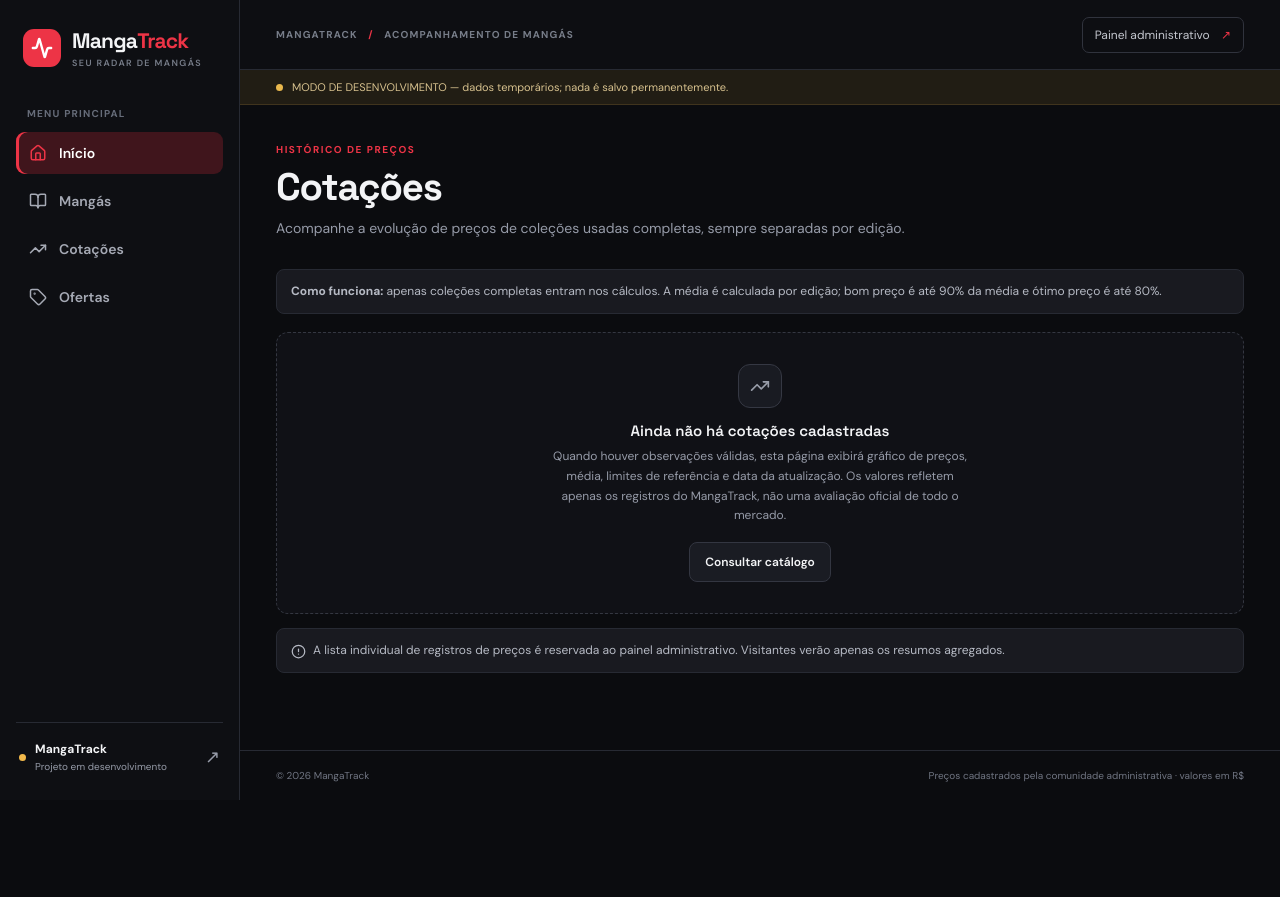
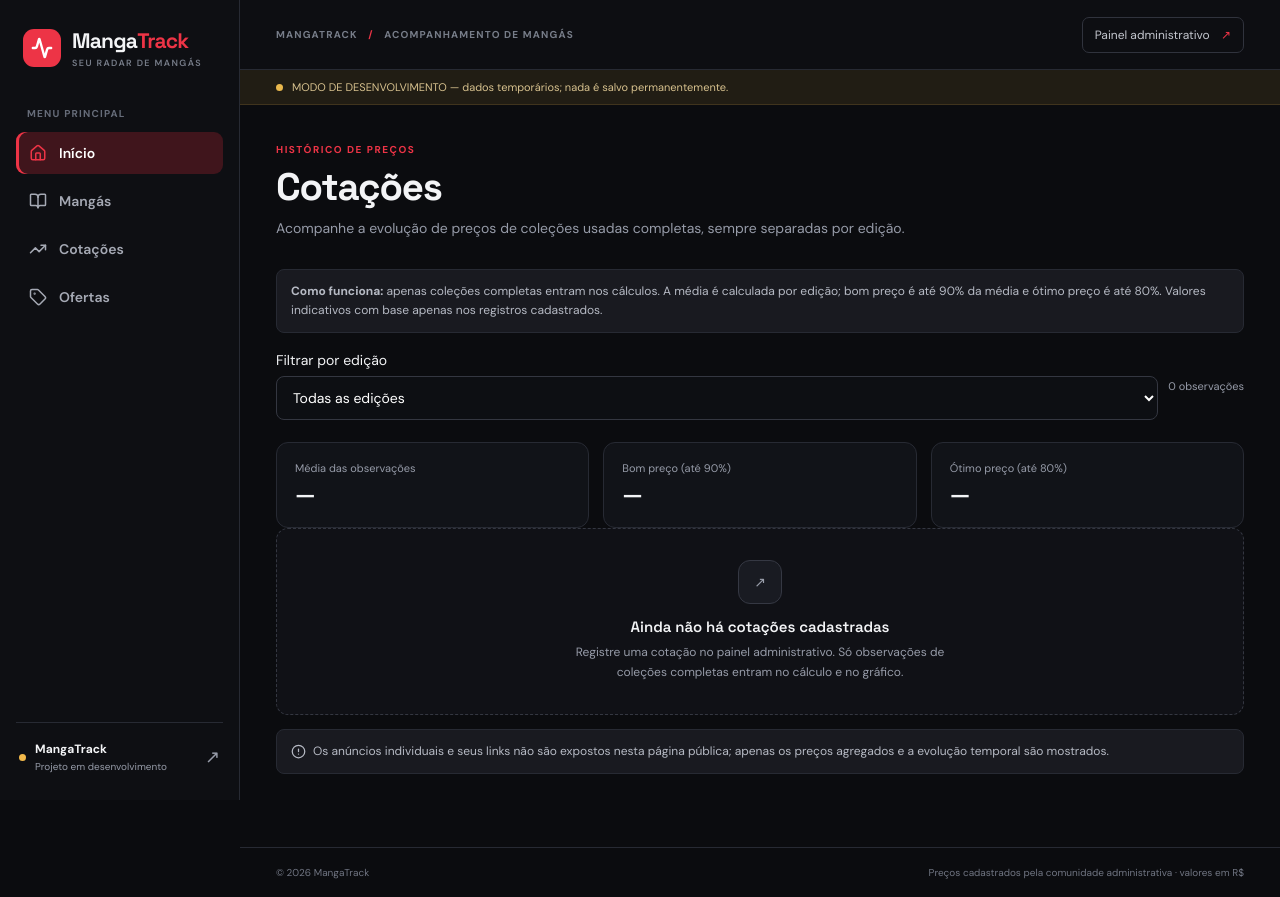
Before and after one commit to plpa12/MangaTrack, a Next.js app: page /quotations in a window 1280 px wide. Before the commit the page ends 800 px from the top, so only its background shows below. Built offline with nearby package versions, Linux system fonts and the light colour scheme.

Commit message:
feat: connect public quotations page to chart and aggregate summaries

```diff
--- a/app/quotations/page.tsx
+++ b/app/quotations/page.tsx
@@ -1,11 +1,15 @@
-import Link from "next/link";
-import { AlertCircle, TrendingUp } from "lucide-react";
+import { AlertCircle } from "lucide-react";
+import { localData } from "@/lib/data/local";
+import QuotationExplorer from "./quotation-explorer";
 
 export default function QuotationsPage() {
+  const mangas = localData.listManga();
+  const editions = localData.listEditions();
+  const quotations = localData.listQuotations();
   return <div>
     <div className="page-heading"><div><span className="eyebrow">HISTÓRICO DE PREÇOS</span><h1>Cotações</h1><p>Acompanhe a evolução de preços de coleções usadas completas, sempre separadas por edição.</p></div></div>
-    <div className="notice"><strong>Como funciona:</strong> apenas coleções completas entram nos cálculos. A média é calculada por edição; bom preço é até 90% da média e ótimo preço é até 80%.</div>
-    <div className="empty-state"><span className="empty-icon"><TrendingUp size={20}/></span><h3>Ainda não há cotações cadastradas</h3><p>Quando houver observações válidas, esta página exibirá gráfico de preços, média, limites de referência e data da atualização. Os valores refletem apenas os registros do MangaTrack, não uma avaliação oficial de todo o mercado.</p><Link href="/mangas" className="button">Consultar catálogo</Link></div>
-    <div className="notice" style={{marginTop:14}}><AlertCircle size={15} style={{display:"inline",verticalAlign:"middle",marginRight:7}}/>A lista individual de registros de preços é reservada ao painel administrativo. Visitantes verão apenas os resumos agregados.</div>
+    <div className="notice"><strong>Como funciona:</strong> apenas coleções completas entram nos cálculos. A média é calculada por edição; bom preço é até 90% da média e ótimo preço é até 80%. Valores indicativos com base apenas nos registros cadastrados.</div>
+    <QuotationExplorer mangas={mangas} editions={editions} quotations={quotations}/>
+    <div className="notice" style={{marginTop:14}}><AlertCircle size={15} style={{display:"inline",verticalAlign:"middle",marginRight:7}}/>Os anúncios individuais e seus links não são expostos nesta página pública; apenas os preços agregados e a evolução temporal são mostrados.</div>
   </div>;
 }
```
